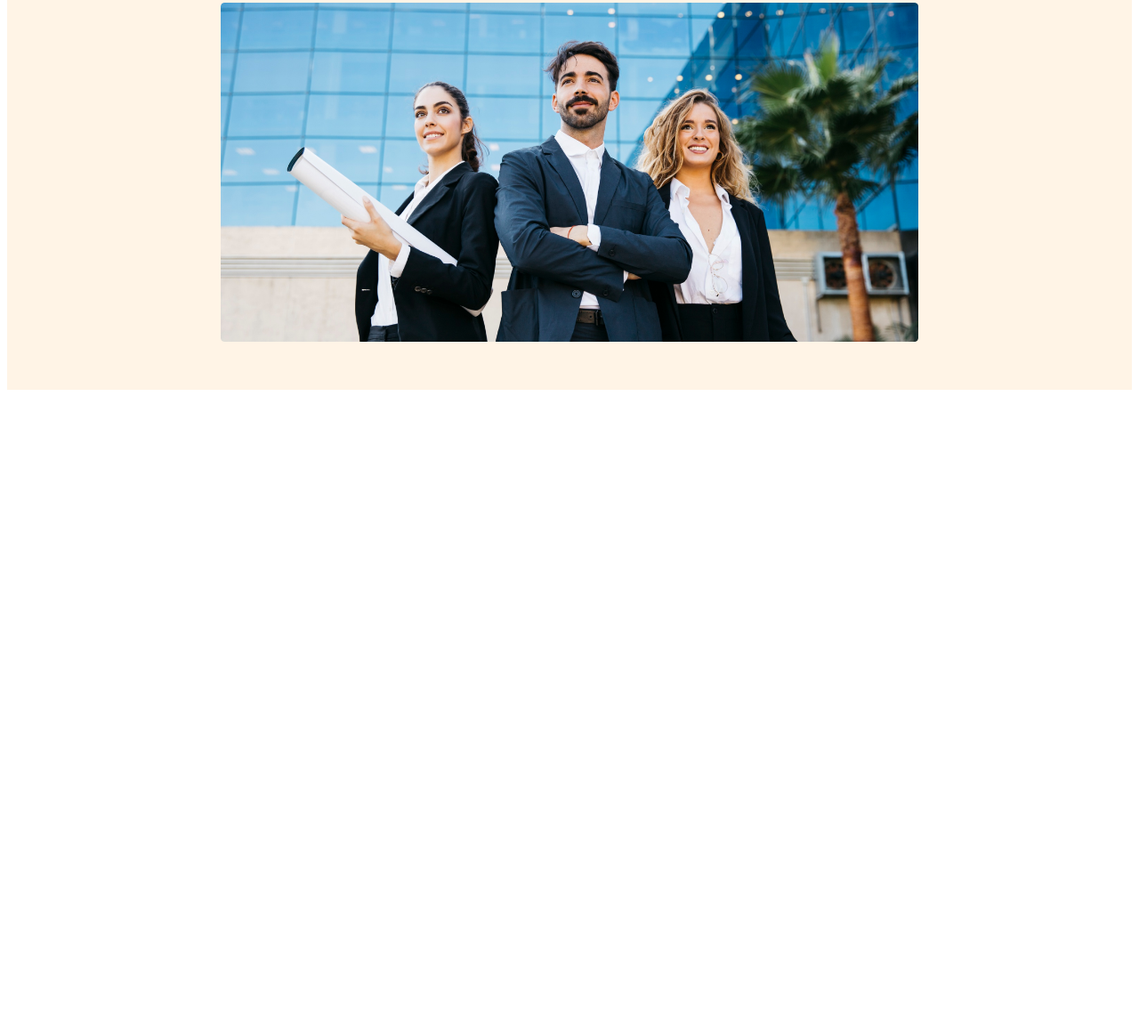
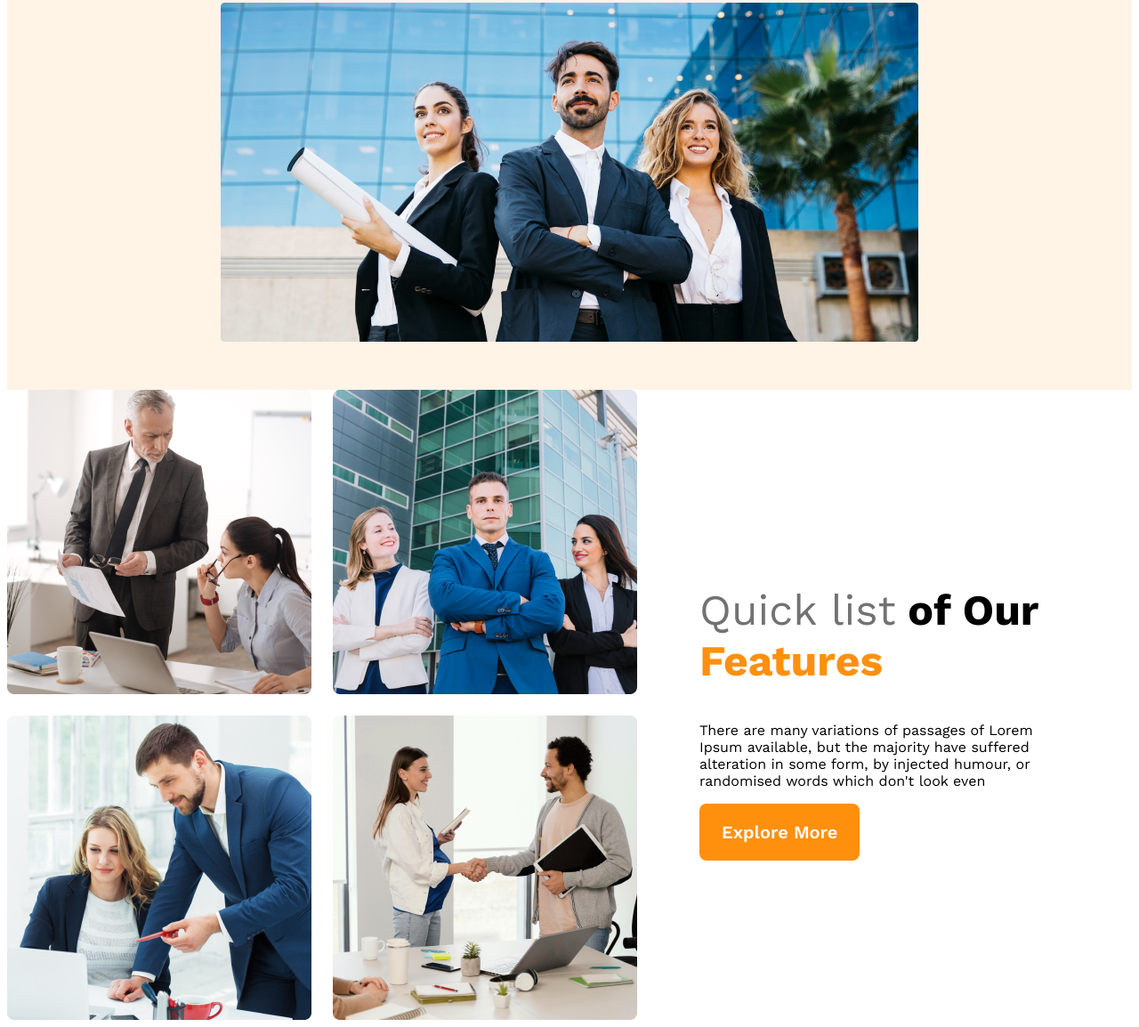
Before and after one commit to Faruk5s/architects, a plain HTML site: page index.html in a window 1280 px wide. Shown: the part 583-1737 px from the top of the page at 89% size. Before the commit the page ends 1029 px from the top, so only its background shows below. Drawn offline with nearby package versions, Linux system fonts and the light colour scheme.

Commit message:
added feature

```diff
--- a/index.html
+++ b/index.html
@@ -7,6 +7,7 @@
     <link rel="stylesheet" href="style/style.css">
 </head>
 <body>
+    <!-- header start -->
     <header>
         <nav>
             <h3 class="nav-title">G3 Architects</h3>
@@ -30,8 +31,27 @@
         </div>
 
     </header>
+    <!-- header end -->
 
     <main>
+        <!-- feature start -->
+        <section>
+            <div class="teams-container">
+            <div class="teams-img-container">
+                <img src="images/team1.png" alt="">
+                <img src="images/team2.png" alt="">
+                <img src="images/team3.png" alt="">
+                <img src="images/team4.png" alt="">
+
+            </div>
+            <div class="team">
+                <h1 class="team-title"><span class="Quick">Quick list</span> <span>of Our</span> <span class="team-feature">Features</span></h1>
+                <p class="team-description">There are many variations of passages of Lorem Ipsum available, but the majority have suffered alteration in some form, by injected humour, or randomised words which don't look even</p>
+                <button class="btn-primary">Explore More</button>
+
+            </div>
+        </div>
+        </section>
 
     </main>
 
--- a/style/style.css
+++ b/style/style.css
@@ -83,3 +83,34 @@ nav li a{
     }
 
 }
+    /* main */
+    main{
+        max-width: 1440px;
+        margin: 0 auto;
+    }
+    /* teams-container */
+    .teams-container{
+        display: flex;
+        align-items: center;
+    }
+    .teams-img-container{
+        display: grid;
+        grid-template-columns: repeat(2,1fr);
+        gap: 1.5rem;
+
+    }
+    .team{
+        padding-right: 70px;
+        padding-left: 70px;
+    }
+    .team-title{
+        font-size: 3rem;
+    }
+    .team-title .Quick{
+        color: #727272;
+        font-weight: 500;
+    }
+    .team-title .team-feature{
+        color: #ff900e;
+        font-weight: 700;
+    }
```
